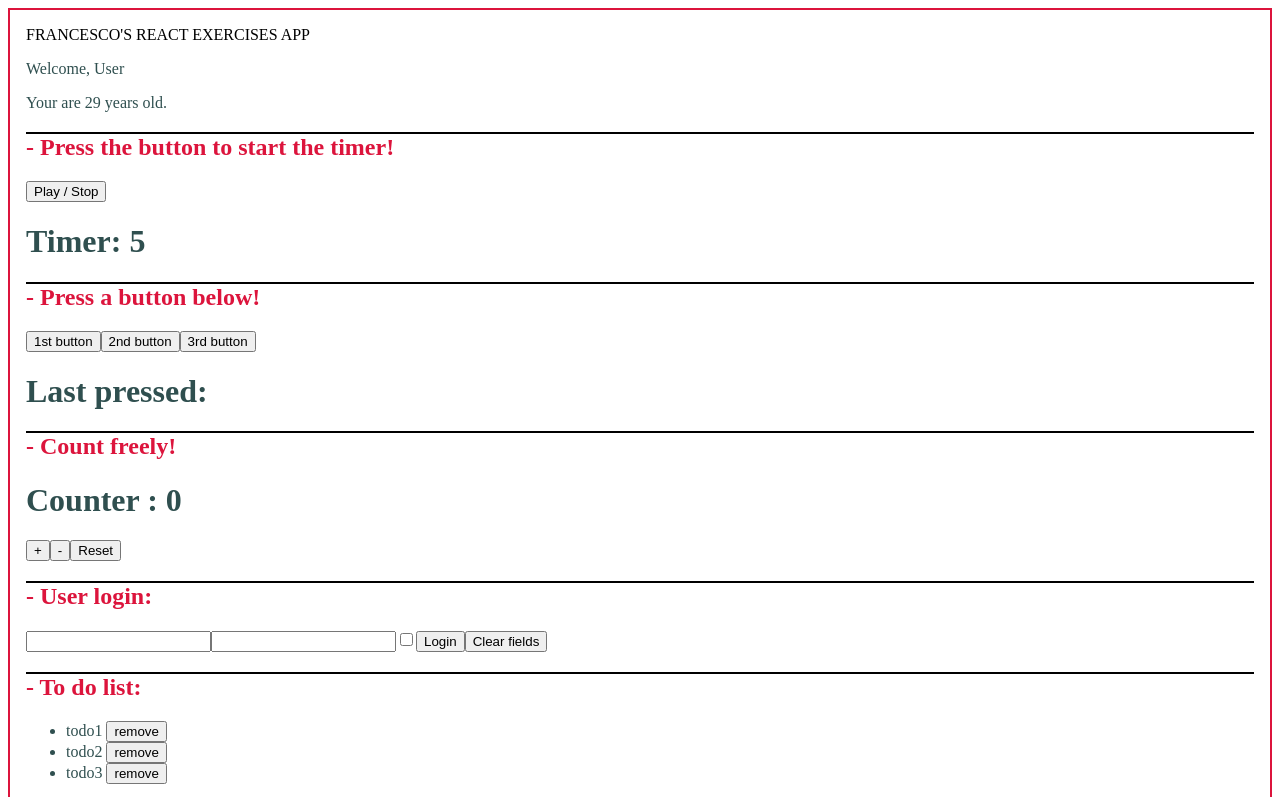
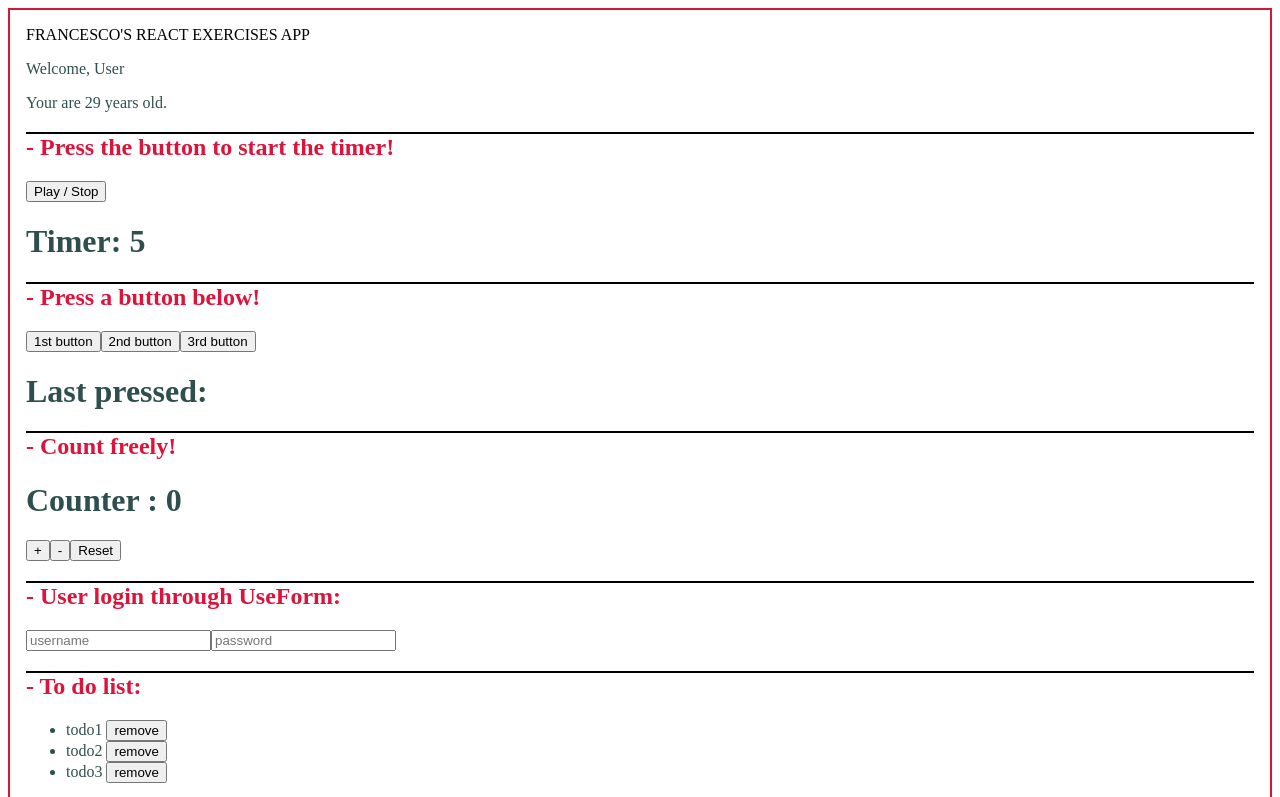
Before and after one commit to Francxmf/dhreactexercises, a React (Create React App) app: page / in a window 1280 px wide. Shown: the top 797 px of the page. Built offline with nearby package versions, Linux system fonts and the light colour scheme.

Commit message:
Completion of the exercise customHooks02

```diff
--- a/src/App.js
+++ b/src/App.js
@@ -75,7 +75,7 @@ export class App extends React.Component{
            <DisplayLanguage currentLang = {this.state.language} />
          </LanguageContext.Provider>
 
-         <GithubUserlist />
+          <GithubUserlist />
         </Container>
       );
   }
--- a/src/Login.js
+++ b/src/Login.js
@@ -1,59 +1,28 @@
-import { useState } from "react";
+import React, { useState } from "react";
 
-export function Login({ passwordFunction }) {
-  const [data, setData] = useState({
-    username: "",
-    password: "",
-    remember: false,
-    disabled: true,
-  });
-  function userInputsHandler(event) {
-    const { name, type, checked, value } = event.target;
+export function useForm(data = {username: '', password: ''}){
+    const [formData, setData] = useState(data);
 
-    setData((data) => {
-      return {
-        ...data,
-        [name]: type === "checkbox" ? checked : value,
-      };
-    });
-  }
+    const userInputs = (e) => setData(prevData => ({...prevData, [e.target.name]: e.target.value}))
 
-  function loginBtnHandler() {
-    passwordFunction(data);
-  }
-  function clearAll() {
-    setData({
-      username: "",
-      password: "",
-      remember: false,
-    });
-  }
-  return (
-    <form>
-      <h2>- User login:</h2>
-      <input
-        value={data.username}
-        onChange={userInputsHandler}
-        name="username"
-      ></input>
-      <input
-        value={data.password}
-        onChange={userInputsHandler}
-        type="password"
-        name="password"
-      ></input>
-      <input
-        value={data.remember}
-        onChange={userInputsHandler}
-        name="remember"
-        type="checkbox"
-      ></input>
-      <button type="button" onClick={loginBtnHandler}>
-        Login
-      </button>
-      <button type="button" onClick={clearAll}>
-        Clear fields
-      </button>
-    </form>
-  );
+    return{
+        formValues: formData,
+        onInput: userInputs
+    }
 }
+
+
+export function Login() {
+    const {formValues, onInput} = useForm()
+    console.log(formValues)
+
+    return(
+        <form>
+            <h2>- User login through UseForm:</h2>
+            <input type="text" name="username" placeholder="username" value={formValues.username} onChange={onInput}/>
+            <input type="password" name="password" placeholder="password" value={formValues.password} onChange={onInput}/>
+        </form>
+    )
+
+
+}
```
